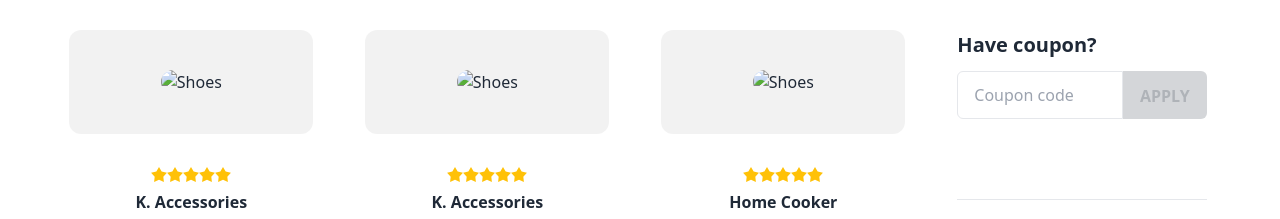
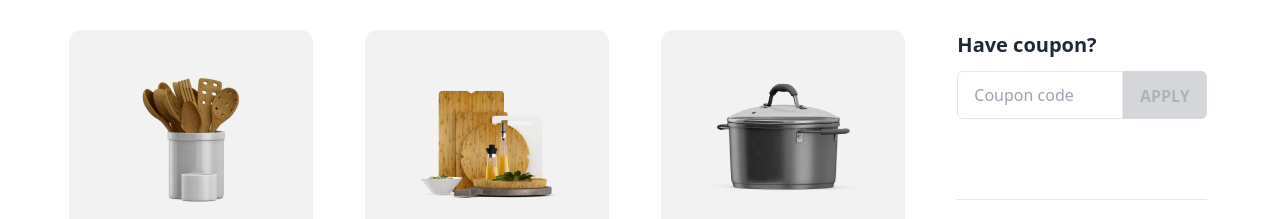
Before and after one commit to susmoy15/bless, a plain HTML site: page index.html in a window 1280 px wide. Shown: the part 735-954 px from the top of the page. Drawn offline with nearby package versions, Linux system fonts and the light colour scheme; the site is published under a folder, as on GitHub Pages, so addresses that start at the root find nothing.

Commit message:
all good

```diff
--- a/index.html
+++ b/index.html
@@ -61,7 +61,7 @@
                         <!-- Item 1 -->
                         <div onclick="cardClicked(0)" class="card cursor-pointer md:w-5/12 w-full bg-white">
                             <figure class="m-2 lg:m-4 flex items-center justify-center rounded-xl bg-[#1111110D] py-10">
-                                <img src="/images/prod1.png" alt="Shoes" class="rounded-xl" />
+                                <img src="images/prod1.png" alt="Shoes" class="rounded-xl" />
                             </figure>
                             <div class="card-body items-center text-center p-4">
                                 <!-- rating -->
@@ -81,7 +81,7 @@
                         <!-- Item 2 -->
                         <div onclick="cardClicked(1)" class="card w-full md:w-5/12 bg-white cursor-pointer">
                             <figure class="m-2 lg:m-4 flex items-center justify-center rounded-xl bg-[#1111110D] py-10">
-                                <img src="/images/prod2.png" alt="Shoes" class="rounded-xl" />
+                                <img src="images/prod2.png" alt="Shoes" class="rounded-xl" />
                             </figure>
                             <div class="card-body items-center text-center p-4">
                                 <!-- rating -->
@@ -101,7 +101,7 @@
                         <!-- Item 3 -->
                         <div onclick="cardClicked(2)" class="card w-full md:w-5/12 bg-white cursor-pointer">
                             <figure class="m-2 lg:m-4 flex items-center justify-center rounded-xl bg-[#1111110D] py-10">
-                                <img src="/images/prod3.png" alt="Shoes" class="rounded-xl" />
+                                <img src="images/prod3.png" alt="Shoes" class="rounded-xl" />
                             </figure>
                             <div class="card-body items-center text-center p-4">
                                 <!-- rating -->
```
